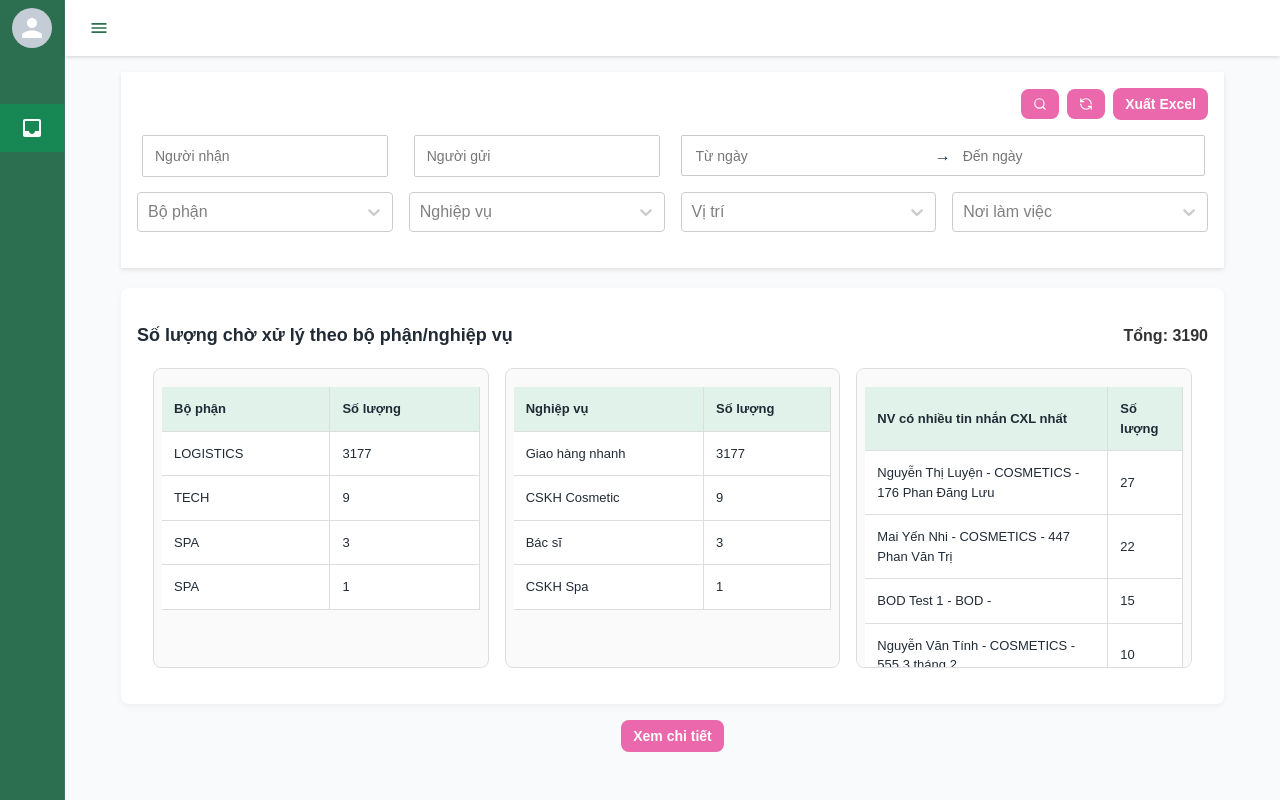
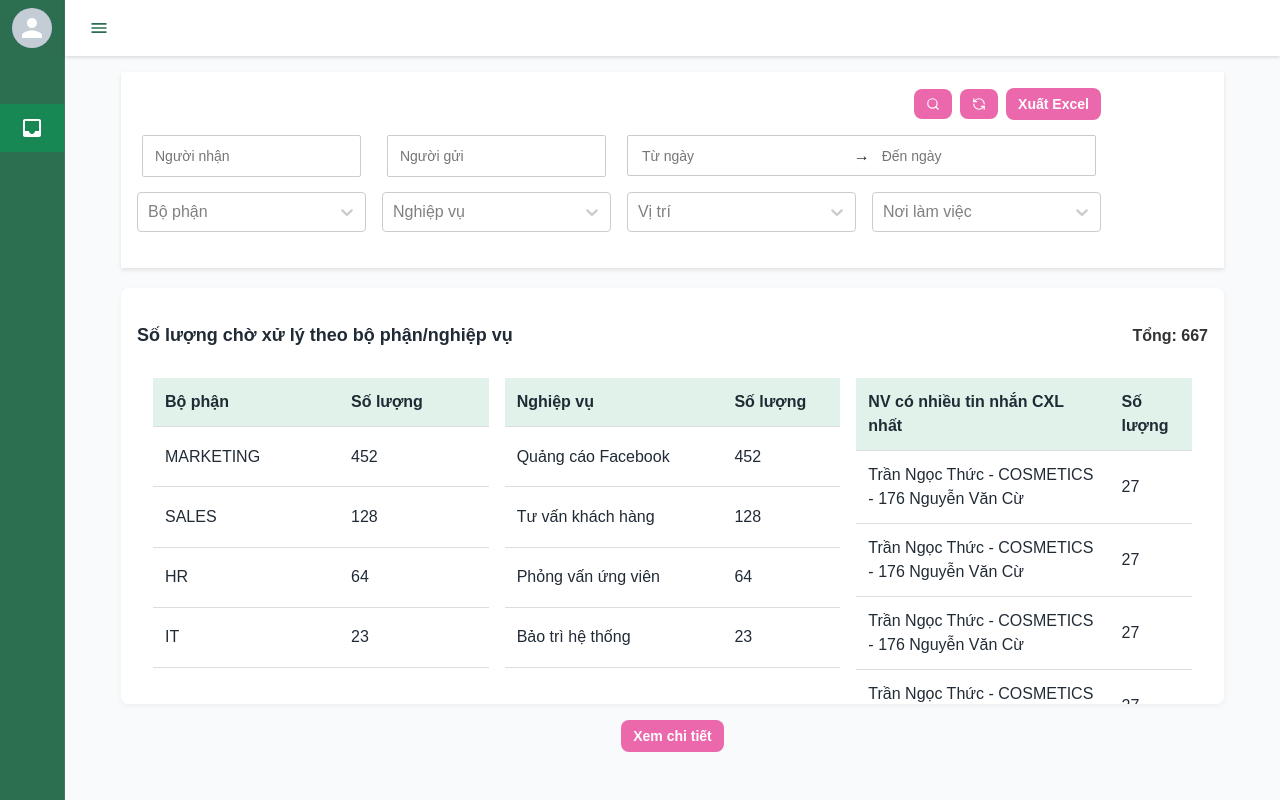
Before and after one commit to ThucTran1310/ThucTap_TranNgocThuc, a React (Vite) app: page /dashboard in a window 1280 px wide. Built offline with nearby package versions, Linux system fonts and the light colour scheme.

Commit message:
Update newg

```diff
--- a/src/components/ui/DetailTable.jsx
+++ b/src/components/ui/DetailTable.jsx
@@ -18,6 +18,42 @@ const DetailTable = () => {
             noiDung: "https://testchat.hasaki.vn/chat/...",
             tenNguoiGui: "Văn Thành Phúc",
             ngayGui: "27/03/25 11:50",
+        },
+        {
+            id: 2,
+            maNv: "221817",
+            hoTen: "Mai Yến Nhi",
+            boPhan: "COSMETICS",
+            viTri: "Staff",
+            nghiepVu: "Nhân viên mỹ phẩm",
+            nhomChat: "GROUP TEST",
+            noiDung: "https://testchat.hasaki.vn/chat/...",
+            tenNguoiGui: "Văn Thành Phúc",
+            ngayGui: "27/03/25 11:23",
+        },
+        {
+            id: 2,
+            maNv: "221817",
+            hoTen: "Mai Yến Nhi",
+            boPhan: "COSMETICS",
+            viTri: "Staff",
+            nghiepVu: "Nhân viên mỹ phẩm",
+            nhomChat: "GROUP TEST",
+            noiDung: "https://testchat.hasaki.vn/chat/...",
+            tenNguoiGui: "Văn Thành Phúc",
+            ngayGui: "27/03/25 11:23",
+        },
+        {
+            id: 2,
+            maNv: "221817",
+            hoTen: "Mai Yến Nhi",
+            boPhan: "COSMETICS",
+            viTri: "Staff",
+            nghiepVu: "Nhân viên mỹ phẩm",
+            nhomChat: "GROUP TEST",
+            noiDung: "https://testchat.hasaki.vn/chat/...",
+            tenNguoiGui: "Văn Thành Phúc",
+            ngayGui: "27/03/25 11:23",
         },
         {
             id: 2,
--- a/src/pages/dashboard/dashboard.scss
+++ b/src/pages/dashboard/dashboard.scss
@@ -57,7 +57,7 @@ button:hover {
 }
 
 /* Grid container */
-.gird-container {
+.grid-container {
   max-width: 90%;
 }
 
@@ -377,9 +377,9 @@ tr:hover {
   align-items: center;
   justify-content: flex-end;
   gap: 12px;
-  margin-top: 16px;
+}
 
-  svg {
+.pending-dashboard__content__paging svg {
   width: 24px;
   height: 24px;
   fill: #444;
@@ -387,16 +387,16 @@ tr:hover {
   transition: 0.2s;
 }
 
-  svg:hover {
+.pending-dashboard__content__paging svg:hover {
   fill: #111;
 }
 
-  &__number {
+.pending-dashboard__content__paging__number {
   font-weight: bold;
   font-size: 14px;
   color: #222;
 }
-}
+
 .d-flex {
   display: flex;
 }
@@ -416,35 +416,16 @@ tr:hover {
   cursor: pointer;
 }
 
-.pending-dashboard__content__paging {
-  display: flex;
-  align-items: center;
-  gap: 8px;
-
-  svg {
-    width: 24px;
-    height: 24px;
-    fill: #444;
-    cursor: pointer;
-    transition: 0.2s;
+.pending-dashboard__content__less-button:hover {
+  text-decoration: underline;
 }
 
-  svg:hover {
-    fill: #111;
+.ant-style-header {
+  background-color: #e6f4ff !important;
 }
 
-  &__number {
-    font-size: 14px;
-    font-weight: bold;
-    margin: 0 8px;
-    color: #222;
-  }
-}
-.ant-style-header {
-  background-color: #e6f4ff !important;
-
-  th,
-  td {
+.ant-style-header th,
+.ant-style-header td {
   background-color: #e6f4ff !important;
   color: #1e293b !important;
   font-weight: 600;
@@ -454,27 +435,8 @@ tr:hover {
   white-space: nowrap;
 }
 
-  &:hover {
+.ant-style-header:hover {
   background-color: #e6f4ff !important;
-  }
-}
-.ant-style-header {
-  background-color: #e6f4ff !important;
-
-  th,
-  td {
-    background-color: #e6f4ff !important;
-    color: #1e293b !important;
-    font-weight: 600;
-    font-size: 13.5px;
-    text-align: center !important;
-    border-bottom: 1px solid #d9d9d9;
-    white-space: nowrap;
-  }
-
-  &:hover {
-    background-color: #e6f4ff !important;
-  }
 }
 
 .hide-button {
@@ -483,10 +445,10 @@ tr:hover {
   cursor: pointer;
   transition: color 0.3s;
   white-space: nowrap;
+}
 
-  &:hover {
+.hide-button:hover {
   text-decoration: underline;
-  }
 }
 
 .table-footer {
@@ -495,21 +457,24 @@ tr:hover {
   align-items: center;
   margin-top: 16px;
 }
-.ant-style-header {
-  background-color: #e6f4ff !important;
 
-  th,
-  td {
-    background-color: #e6f4ff !important;
-    color: #1e293b !important;
-    font-weight: 600;
-    font-size: 13.5px;
-    text-align: center !important;
-    border-bottom: 1px solid #d9d9d9;
-    white-space: nowrap;
+/* Scrollbar tổng thể */
+::-webkit-scrollbar {
+  width: 8px;
+  height: 8px;
 }
 
-  &:hover {
-    background-color: #e6f4ff !important;
+::-webkit-scrollbar-track {
+  background: #f1f1f1;
+  border-radius: 10px;
 }
+
+::-webkit-scrollbar-thumb {
+  background: #a0aec0;
+  border-radius: 10px;
+  transition: background 0.3s ease;
 }
+
+::-webkit-scrollbar-thumb:hover {
+  background: #718096;
+}
--- a/src/pages/dashboard/index.jsx
+++ b/src/pages/dashboard/index.jsx
@@ -84,17 +84,16 @@ export default function DashBoard() {
     ];
 
     const jobOptions = [
-        { value: "CSKH", label: "CSKH" },
-        { value: "Cosmetic", label: "Cosmetic" },
-        { value: "Đào tạo", label: "Đào tạo" },
-        { value: "Quản lý cửa hàng", label: "Quản lý cửa hàng" },
-        { value: "Bảo vệ", label: "Bảo vệ" },
-        { value: "Đóng gói", label: "Đóng gói" },
-        { value: "Tư vấn Clinic", label: "Tư vấn Clinic" },
-        { value: "BOM", label: "BOM" },
-        { value: "Giao hàng nhanh", label: "Giao hàng nhanh" },
+        { value: "Kế toán", label: "Kế toán" },
+        { value: "Lễ tân", label: "Lễ tân" },
+        { value: "Bác sĩ Da liễu", label: "Bác sĩ Da liễu" },
+        { value: "Chăm sóc da", label: "Chăm sóc da" },
+        { value: "Nhân sự", label: "Nhân sự" },
+        { value: "Marketing Online", label: "Marketing Online" },
+        { value: "Quản lý chi nhánh", label: "Quản lý chi nhánh" },
+        { value: "Thiết kế đồ họa", label: "Thiết kế đồ họa" },
+        { value: "Lập trình viên", label: "Lập trình viên" },
     ];
-
     const positionOptions = [
         { value: "Specialist", label: "Specialist" },
         { value: "Assistant Supervisor", label: "Assistant Supervisor" },
@@ -107,32 +106,34 @@ export default function DashBoard() {
     ];
 
     const workplaceOptions = [
-        { value: "123 an khánh", label: "123 An Khánh" },
-        { value: "234 bình thủy", label: "234 Bình Thủy" },
-        { value: "456 cái răng", label: "456 Cái Răng" },
-        { value: "789 thốt nốt", label: "789 Thốt Nốt" },
-        { value: "999 cờ đỏ", label: "999 Cờ Đỏ" },
+        { value: "101 Lê Lợi", label: "101 Lê Lợi" },
+        { value: "202 Nguyễn Trãi", label: "202 Nguyễn Trãi" },
+        { value: "303 Trần Hưng Đạo", label: "303 Trần Hưng Đạo" },
+        { value: "404 Hai Bà Trưng", label: "404 Hai Bà Trưng" },
+        { value: "505 Cách Mạng Tháng 8", label: "505 Cách Mạng Tháng 8" },
     ];
 
     const data = [
-        { id: 1, department: "LOGISTICS", count: 3177, service: "Giao hàng nhanh" },
-        { id: 2, department: "TECH", count: 9, service: "CSKH Cosmetic" },
-        { id: 3, department: "SPA", count: 3, service: "Bác sĩ" },
-        { id: 4, department: "SPA", count: 1, service: "CSKH Spa" },
+        { id: 1, department: "MARKETING", count: 452, service: "Quảng cáo Facebook" },
+        { id: 2, department: "SALES", count: 128, service: "Tư vấn khách hàng" },
+        { id: 3, department: "HR", count: 64, service: "Phỏng vấn ứng viên" },
+        { id: 4, department: "IT", count: 23, service: "Bảo trì hệ thống" },
     ];
 
     const details = {
-        1: ["Nguyễn Văn A - 20", "Trần Thị B - 15"],
-        2: ["Phạm Văn C - 10"],
-        3: ["Lê Thị D - 5"],
-        4: ["Hoàng Văn E - 2"],
+        1: ["Phạm Minh Hùng - 150", "Nguyễn Thị Lan - 95"],
+        2: ["Võ Quốc Khánh - 18"],
+        3: ["Lê Minh Tâm - 42"],
+        4: ["Trần Bảo Châu - 7"],
     };
-
     const employees = [
-        { id: 1, name: "Nguyễn Thị Luyện", department: "COSMETICS", location: "176 Phan Đăng Lưu", count: 27 },
-        { id: 2, name: "Mai Yến Nhi", department: "COSMETICS", location: "447 Phan Văn Trị", count: 22 },
-        { id: 3, name: "BOD Test 1", department: "BOD", location: "", count: 15 },
-        { id: 4, name: "Nguyễn Văn Tính", department: "COSMETICS", location: "555 3 tháng 2", count: 10 },
+        { id: 1, name: "Trần Ngọc Thức", department: "COSMETICS", location: "176 Nguyễn Văn Cừ", count: 27 },
+        { id: 2, name: "Trần Ngọc Thức", department: "COSMETICS", location: "176 Nguyễn Văn Cừ", count: 27 },
+        { id: 3, name: "Trần Ngọc Thức", department: "COSMETICS", location: "176 Nguyễn Văn Cừ", count: 27 },
+        { id: 4, name: "Trần Ngọc Thức", department: "COSMETICS", location: "176 Nguyễn Văn Cừ", count: 27 },
+        { id: 5, name: "Trần Ngọc Thức", department: "COSMETICS", location: "176 Nguyễn Văn Cừ", count: 27 },
+        { id: 6, name: "Trần Ngọc Thức", department: "COSMETICS", location: "176 Nguyễn Văn Cừ", count: 27 },
+        { id: 7, name: "Trần Ngọc Thức", department: "COSMETICS", location: "176 Nguyễn Văn Cừ", count: 27 },
     ];
 
     return (
@@ -182,9 +183,9 @@ export default function DashBoard() {
                             <h3 className="section-title">Số lượng chờ xử lý theo bộ phận/nghiệp vụ</h3>
                             <div className="total-count">Tổng: {data.reduce((sum, row) => sum + row.count, 0)}</div>
                         </div>
-                        <div className="tables-wrapper">
-                            <div className="table-container">
-                                <Table>
+                        <div className="tables-wrapper grid grid-cols-1 gap-4">
+                            <Table className="bg-white rounded-lg shadow">
+                                {/* Bộ phận */}
                                 <TableHead>
                                     <TableRow className="bg-green-100">
                                         <TableCell>Bộ phận</TableCell>
@@ -193,16 +194,20 @@ export default function DashBoard() {
                                 </TableHead>
                                 <TableBody>
                                     {data.map((row) => (
-                                            <TableRow key={row.id} className="cursor-pointer hover:bg-gray-100" onClick={() => setSelectedRow(selectedRow === row.id ? null : row.id)}>
+                                        <TableRow
+                                            key={row.id}
+                                            className="cursor-pointer hover:bg-gray-100"
+                                            onClick={() => setSelectedRow(selectedRow === row.id ? null : row.id)}
+                                        >
                                             <TableCell>{row.department}</TableCell>
                                             <TableCell>{row.count}</TableCell>
                                         </TableRow>
                                     ))}
                                 </TableBody>
                             </Table>
-                            </div>
-                            <div className="table-container">
-                                <Table>
+
+                            <Table className="bg-white rounded-lg shadow">
+                                {/* Nghiệp vụ */}
                                 <TableHead>
                                     <TableRow className="bg-green-100">
                                         <TableCell>Nghiệp vụ</TableCell>
@@ -211,16 +216,20 @@ export default function DashBoard() {
                                 </TableHead>
                                 <TableBody>
                                     {data.map((row) => (
-                                            <TableRow key={row.id} className="cursor-pointer hover:bg-gray-100" onClick={() => setSelectedRow(selectedRow === row.id ? null : row.id)}>
+                                        <TableRow
+                                            key={row.id}
+                                            className="cursor-pointer hover:bg-gray-100"
+                                            onClick={() => setSelectedRow(selectedRow === row.id ? null : row.id)}
+                                        >
                                             <TableCell>{row.service}</TableCell>
                                             <TableCell>{row.count}</TableCell>
                                         </TableRow>
                                     ))}
                                 </TableBody>
                             </Table>
-                            </div>
-                            <div className="table-container">
-                                <Table>
+
+                            <Table className="bg-white rounded-lg shadow">
+                                {/* Nhân viên */}
                                 <TableHead>
                                     <TableRow className="bg-green-100">
                                         <TableCell>NV có nhiều tin nhắn CXL nhất</TableCell>
@@ -229,15 +238,21 @@ export default function DashBoard() {
                                 </TableHead>
                                 <TableBody>
                                     {employees.map((employee) => (
-                                            <TableRow key={employee.id} className="cursor-pointer hover:bg-gray-100" onClick={() => setSelectedRow(selectedRow === employee.id ? null : employee.id)}>
-                                                <TableCell>{employee.name} - {employee.department} - {employee.location}</TableCell>
+                                        <TableRow
+                                            key={employee.id}
+                                            className="cursor-pointer hover:bg-gray-100"
+                                            onClick={() => setSelectedRow(selectedRow === employee.id ? null : employee.id)}
+                                        >
+                                            <TableCell>
+                                                {employee.name} - {employee.department} - {employee.location}
+                                            </TableCell>
                                             <TableCell>{employee.count}</TableCell>
                                         </TableRow>
                                     ))}
                                 </TableBody>
                             </Table>
                         </div>
-                        </div>
+
                         {selectedRow && (
                             <div className="details-section mt-4 p-4 border rounded bg-gray-50">
                                 <h2 className="text-lg font-bold mb-2">Nhân viên có nhiều tin nhắn CXL nhất</h2>
```
Lines whose indentation alone changed are shown as unchanged.
